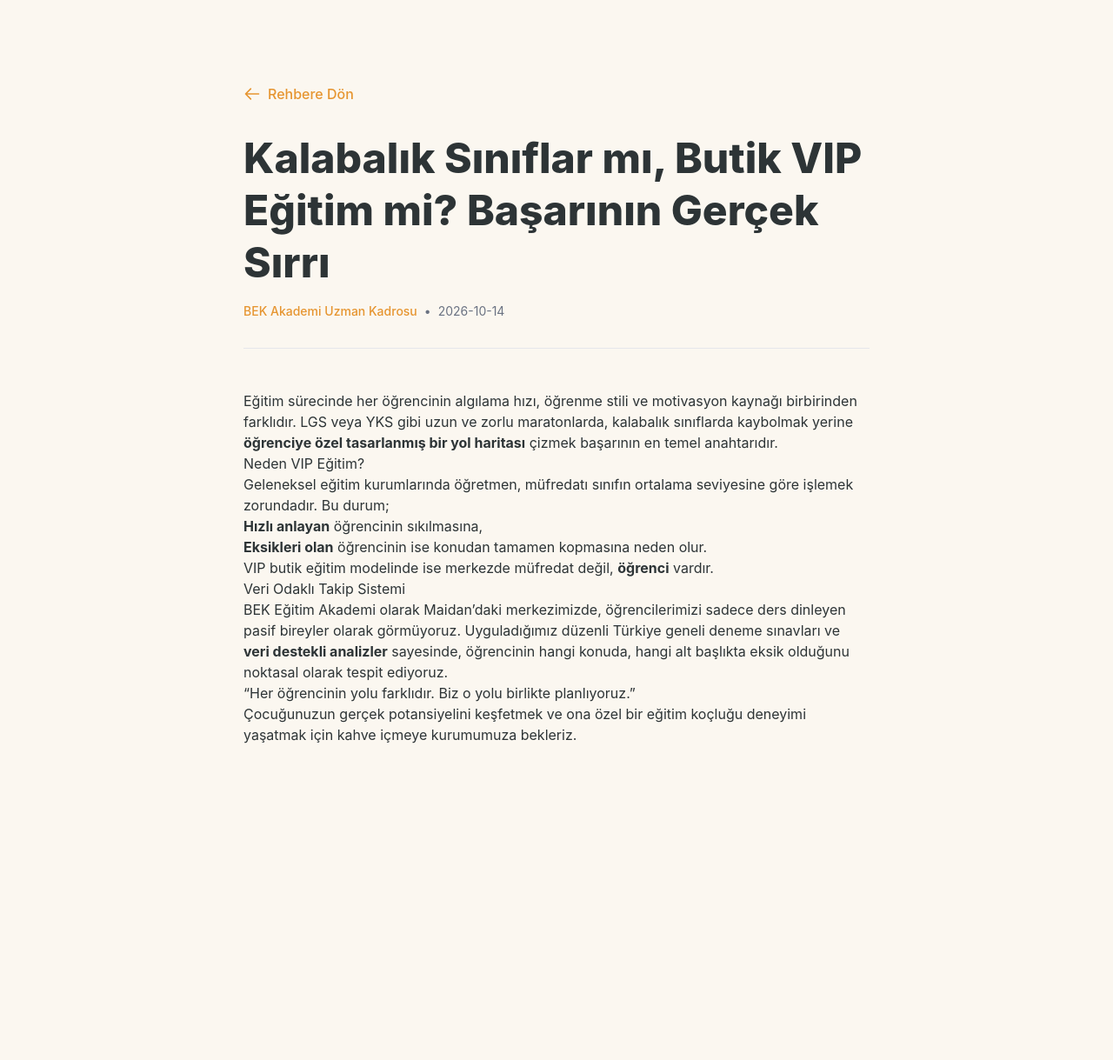
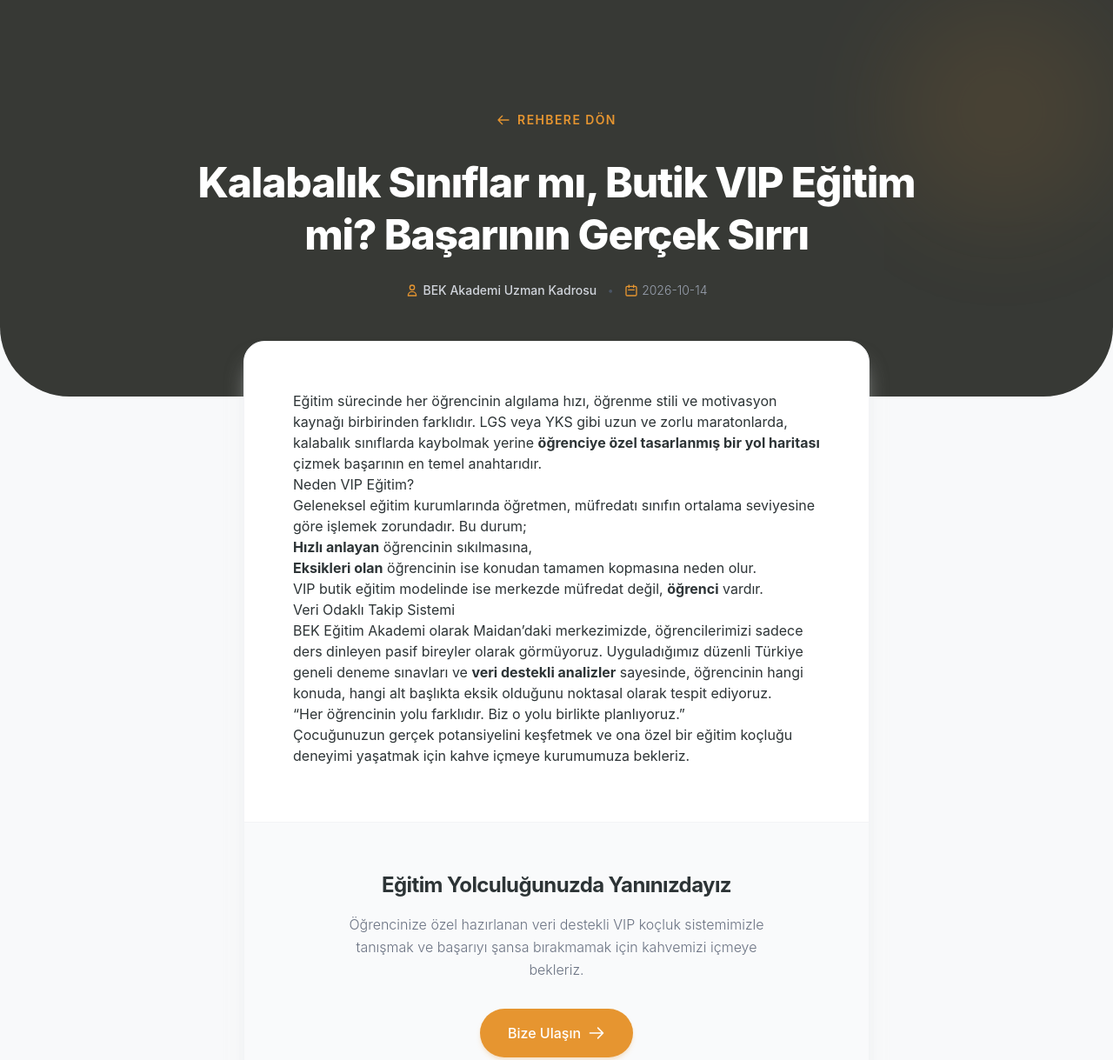
Before and after one commit to sahinbingol85/bek_akademi, an Astro site: page /blog/vip-egitim-nedir in a window 1280 px wide. Shown: the top 1219 px of the page at 87% size. Before the commit the page ends 953 px from the top, so only its background shows below. Built offline with nearby package versions, Linux system fonts and the light colour scheme; Astro itself is replaced by a stand-in of ours.

Commit message:
Add files via upload

```diff
--- a/src/layouts/BlogLayout.astro
+++ b/src/layouts/BlogLayout.astro
@@ -6,32 +6,65 @@
 ---
 
 <Layout title={`${frontmatter.title} | BEK Akademi Eğitim Rehberi`} description={frontmatter.description}>
-    <main class="bg-bek-bg min-h-screen py-24">
-        <article class="container mx-auto px-6 max-w-3xl">
-            <!-- Geri Dön Butonu -->
-            <a href="/blog" class="inline-flex items-center text-bek-gold hover:text-bek-dark transition-colors mb-8 font-medium">
-                <svg class="w-5 h-5 mr-2" fill="none" stroke="currentColor" viewBox="0 0 24 24"><path stroke-linecap="round" stroke-linejoin="round" stroke-width="2" d="M10 19l-7-7m0 0l7-7m-7 7h18"></path></svg>
-                Rehbere Dön
-            </a>
+    <main class="bg-[#F8F9FA] min-h-screen pb-24">
 
-            <!-- Yazı Başlığı ve Bilgileri -->
-            <header class="mb-12 border-b border-gray-200 pb-8">
-                <h1 class="text-4xl md:text-5xl font-extrabold text-bek-dark mb-4 leading-tight">
+        <!-- Üst Kısım (Hero) - Karanlık VIP Tema -->
+        <section class="bg-bek-dark pt-32 pb-28 relative overflow-hidden rounded-b-[3rem] md:rounded-b-[5rem] z-0">
+            <div class="absolute inset-0 bg-bek-gold/5"></div>
+            <div class="absolute top-0 right-0 w-64 h-64 bg-bek-gold opacity-10 blur-3xl rounded-full"></div>
+
+            <div class="container mx-auto px-6 max-w-4xl relative z-10 text-center">
+                <!-- Geri Dön Butonu -->
+                <a href="/blog" class="inline-flex items-center text-bek-gold hover:text-white transition-colors mb-8 font-semibold tracking-widest uppercase text-sm">
+                    <svg class="w-4 h-4 mr-2" fill="none" stroke="currentColor" viewBox="0 0 24 24"><path stroke-linecap="round" stroke-linejoin="round" stroke-width="2" d="M10 19l-7-7m0 0l7-7m-7 7h18"></path></svg>
+                    Rehbere Dön
+                </a>
+
+                <!-- Yazı Başlığı -->
+                <h1 class="text-3xl md:text-5xl font-extrabold text-white mb-6 leading-tight tracking-tight">
                     {frontmatter.title}
                 </h1>
-                <div class="flex items-center text-gray-500 text-sm">
-                    <span class="font-medium text-bek-gold">{frontmatter.author}</span>
-                    <span class="mx-2">•</span>
-                    <time>{frontmatter.date}</time>
+
+                <!-- Yazar ve Tarih Bilgisi -->
+                <div class="flex items-center justify-center text-gray-400 text-sm font-light space-x-3">
+                    <span class="flex items-center font-medium text-gray-300">
+                        <svg class="w-4 h-4 mr-1 text-bek-gold" fill="none" stroke="currentColor" viewBox="0 0 24 24"><path stroke-linecap="round" stroke-linejoin="round" stroke-width="2" d="M16 7a4 4 0 11-8 0 4 4 0 018 0zM12 14a7 7 0 00-7 7h14a7 7 0 00-7-7z"></path></svg>
+                        {frontmatter.author || 'BEK Akademi'}
+                    </span>
+                    <span class="text-gray-600">•</span>
+                    <span class="flex items-center">
+                        <svg class="w-4 h-4 mr-1 text-bek-gold" fill="none" stroke="currentColor" viewBox="0 0 24 24"><path stroke-linecap="round" stroke-linejoin="round" stroke-width="2" d="M8 7V3m8 4V3m-9 8h10M5 21h14a2 2 0 002-2V7a2 2 0 00-2-2H5a2 2 0 00-2 2v12a2 2 0 002 2z"></path></svg>
+                        {frontmatter.date}
+                    </span>
                 </div>
-            </header>
+            </div>
+        </section>
 
-            <!-- Markdown İçeriği (Yazının Kendisi) -->
-            <div class="prose prose-lg prose-gray max-w-none
-                        prose-headings:text-bek-dark prose-headings:font-bold
-                        prose-a:text-bek-gold hover:prose-a:text-bek-dark transition-colors
-                        prose-p:text-gray-600 prose-p:leading-relaxed">
-                <slot />
+        <!-- Okuma Alanı (Aydınlık İçerik Kartı) -->
+        <article class="container mx-auto px-6 max-w-3xl -mt-16 relative z-20">
+            <div class="bg-white rounded-3xl shadow-xl shadow-gray-200/50 p-8 md:p-14 border border-gray-100">
+
+                <!-- Markdown'un Styllendiği Yer (Tailwind Typography) -->
+                <div class="prose prose-lg md:prose-xl max-w-none
+                            prose-headings:text-bek-dark prose-headings:font-bold prose-headings:tracking-tight
+                            prose-a:text-bek-gold hover:prose-a:text-bek-dark prose-a:no-underline prose-a:font-semibold transition-colors
+                            prose-p:text-gray-600 prose-p:leading-relaxed prose-p:font-light
+                            prose-blockquote:border-l-4 prose-blockquote:border-bek-gold prose-blockquote:bg-gray-50 prose-blockquote:p-6 prose-blockquote:italic prose-blockquote:text-gray-700 prose-blockquote:rounded-r-xl
+                            prose-li:text-gray-600 prose-li:font-light marker:text-bek-gold
+                            prose-strong:text-bek-dark prose-strong:font-semibold">
+                    <slot />
+                </div>
+
+                <!-- Otomatik Pazarlama/Satış Modülü -->
+                <div class="mt-16 pt-10 border-t border-gray-100 text-center bg-gray-50 -mx-8 md:-mx-14 -mb-8 md:-mb-14 p-8 md:p-14 rounded-b-3xl">
+                    <h3 class="text-2xl font-bold text-bek-dark mb-4 tracking-tight">Eğitim Yolculuğunuzda Yanınızdayız</h3>
+                    <p class="text-gray-500 mb-8 font-light max-w-lg mx-auto leading-relaxed">Öğrencinize özel hazırlanan veri destekli VIP koçluk sistemimizle tanışmak ve başarıyı şansa bırakmamak için kahvemizi içmeye bekleriz.</p>
+                    <a href="/#iletisim" class="inline-flex items-center bg-bek-gold text-white px-8 py-4 rounded-full hover:bg-bek-dark hover:scale-105 transition-all duration-300 shadow-md shadow-bek-gold/20 font-medium">
+                        Bize Ulaşın
+                        <svg class="w-5 h-5 ml-2" fill="none" stroke="currentColor" viewBox="0 0 24 24"><path stroke-linecap="round" stroke-linejoin="round" stroke-width="2" d="M14 5l7 7m0 0l-7 7m7-7H3"></path></svg>
+                    </a>
+                </div>
+
             </div>
         </article>
     </main>
```
